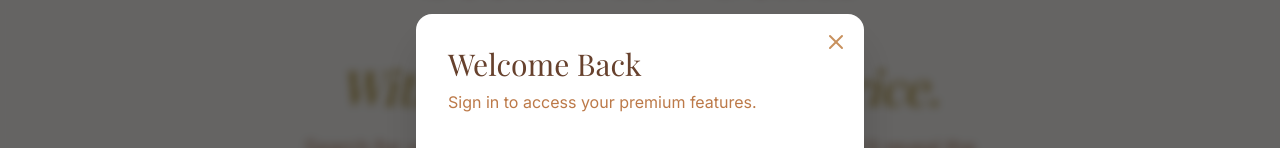
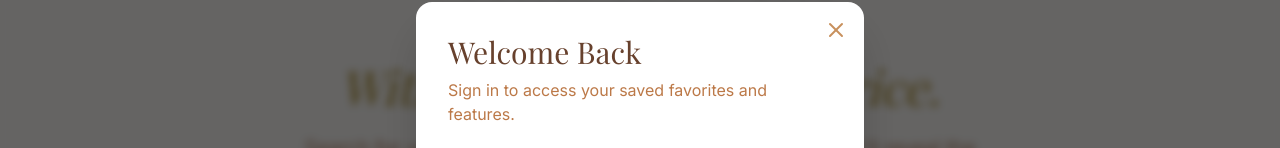
Before and after one commit to Dricky16/turbine-fault-app, a React (Vite) app: page / in a window 1280 px wide. Both pictures are taken after a click on the button "Sign In". Shown: the part 166-314 px from the top of the page. Built offline with nearby package versions, Linux system fonts and the light colour scheme; no server answers; the database is empty; a web font is replaced by a local one.

Commit message:
Clarify free account creation in AuthModal

```diff
--- a/src/AuthModal.jsx
+++ b/src/AuthModal.jsx
@@ -57,8 +57,8 @@ export default function AuthModal({ isOpen, onClose }) {
           </h2>
           <p className="text-luxury-600 mb-8">
             {isSignUp
-              ? 'Join Scents for Cents to unlock the AI camera.'
-              : 'Sign in to access your premium features.'}
+              ? 'Create a free account to save your favorite dupes and scents.'
+              : 'Sign in to access your saved favorites and features.'}
           </p>
 
           {error && (
```
